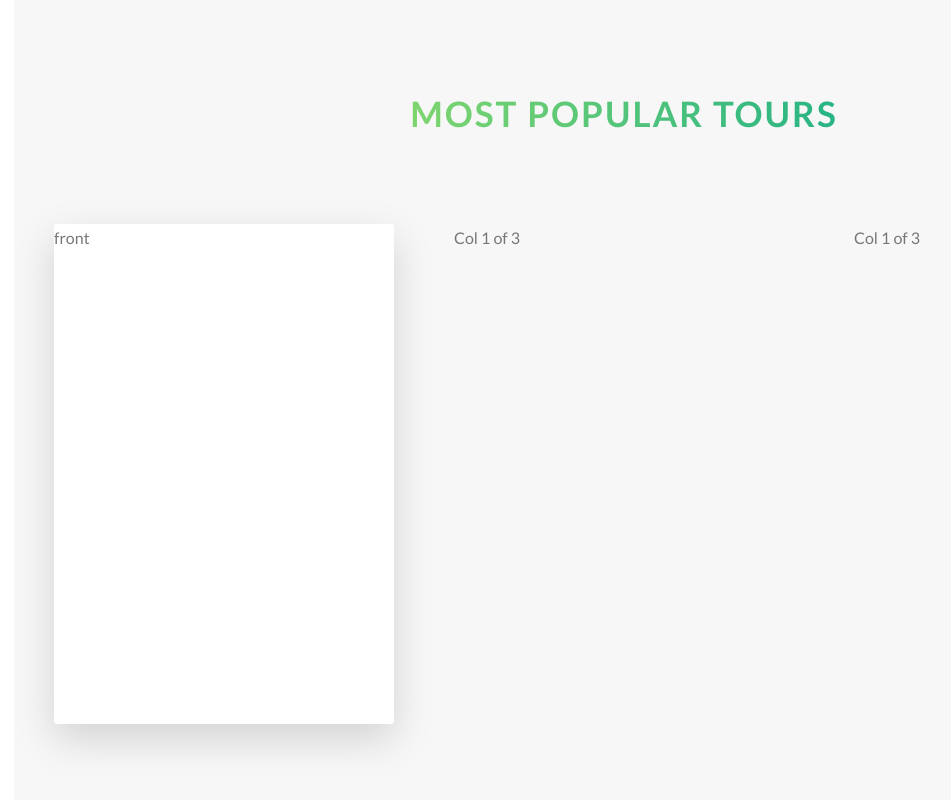
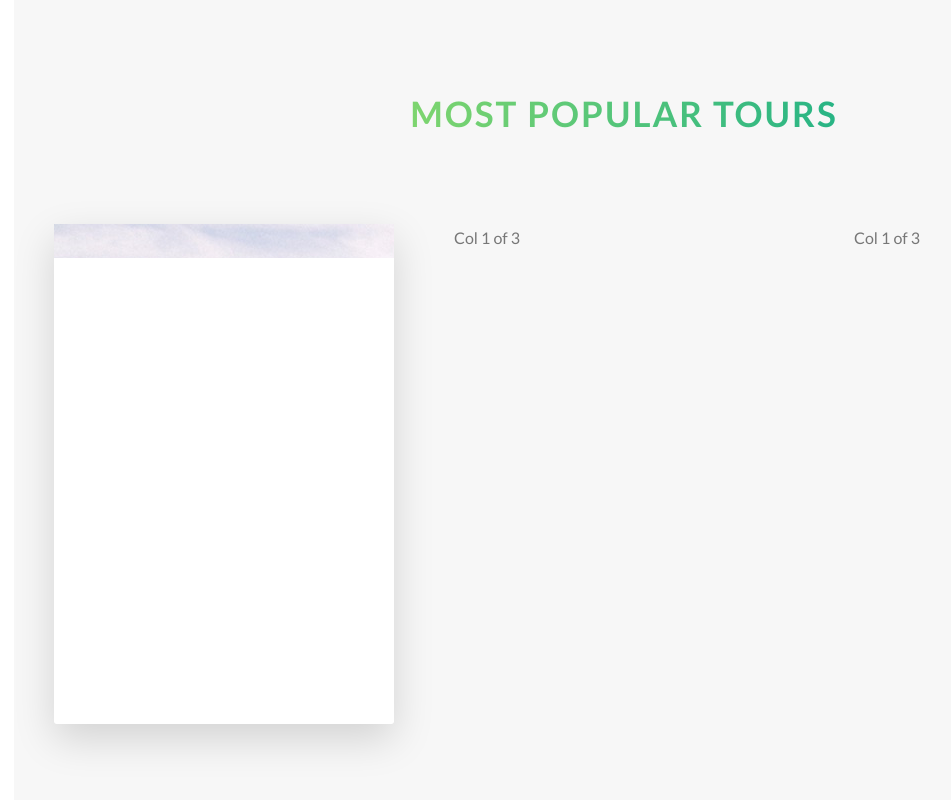
Before and after one commit to ChrisHadj/Natours-Project, a website: page index.html in a window 1280 px wide. Shown: the part 2381-3181 px from the top of the page, without its empty margins (16-967 px from the left). Drawn offline with Linux system fonts and the light colour scheme.

Commit message:
update card image

```diff
--- a/index.html
+++ b/index.html
@@ -110,7 +110,16 @@
                 <div class="col-1-of-3">
                     <div class="card">
                         <div class="card__side card__side--front">
-                            front
+                            <div class="card__picture card__picture--1">
+                                &nbsp;
+                            </div>
+                            <div class="card__heading">
+                                heading
+                            </div>
+                            <div class="card__detail">
+                                details
+                            </div>
+
                         </div>
                         <div class="card__side card__side--back card__side--back-1">
                             back
--- a/sass/components/_card.scss
+++ b/sass/components/_card.scss
@@ -5,6 +5,9 @@
     height: 50rem;
 
     &__side {
+        color: #fff;
+        font-size: 2rem;
+
         height: 50rem;
         transition: all .8s ease;
         position: absolute;
@@ -36,4 +39,11 @@
     &:hover &__side--back {
         transform: rotateY(0);
     }
+
+    &__picture {
+
+        &--1 {
+            background-image: url(../../img/nat-5.jpg);
+        }
+    }
 }
```
Also changed, not shown: style.css.
